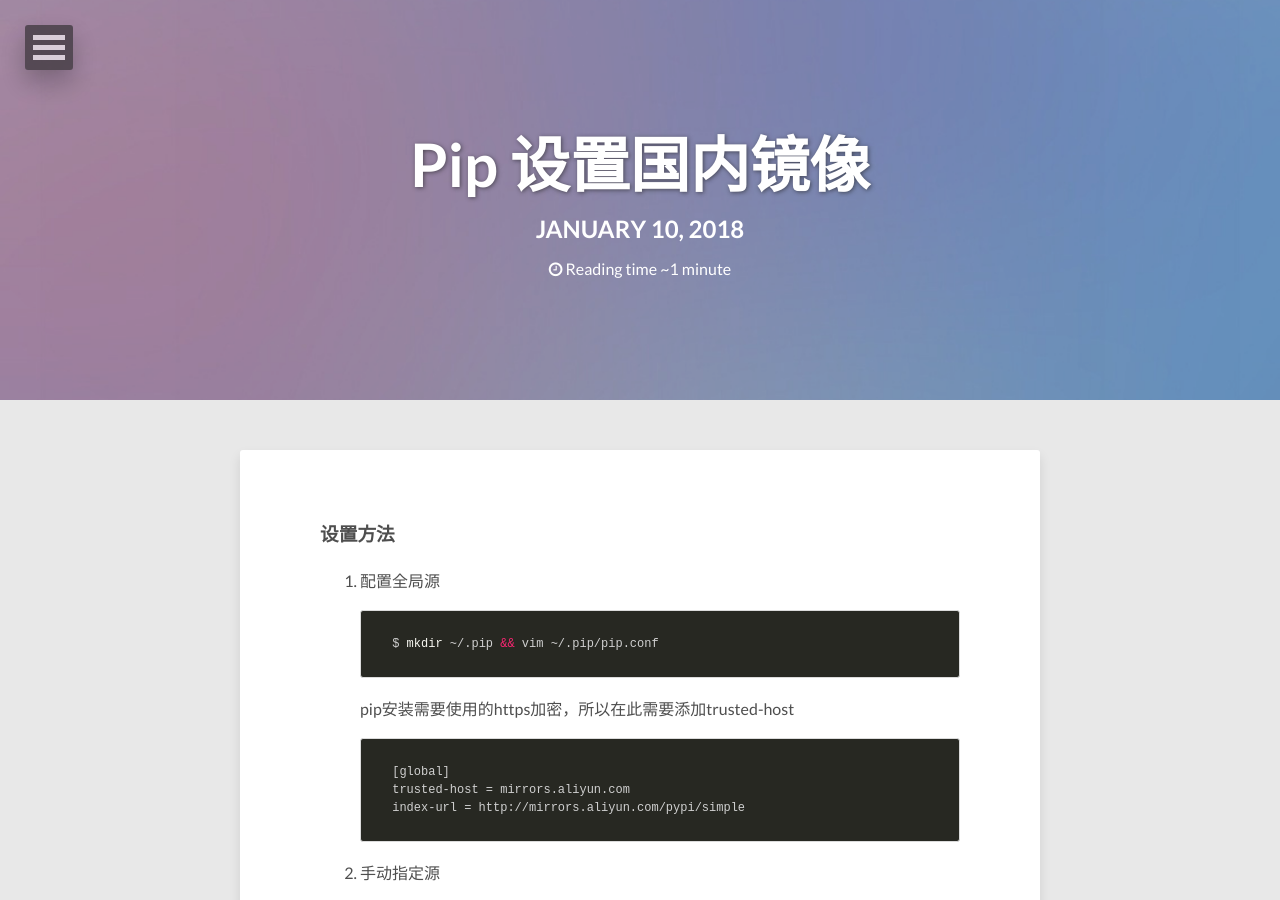
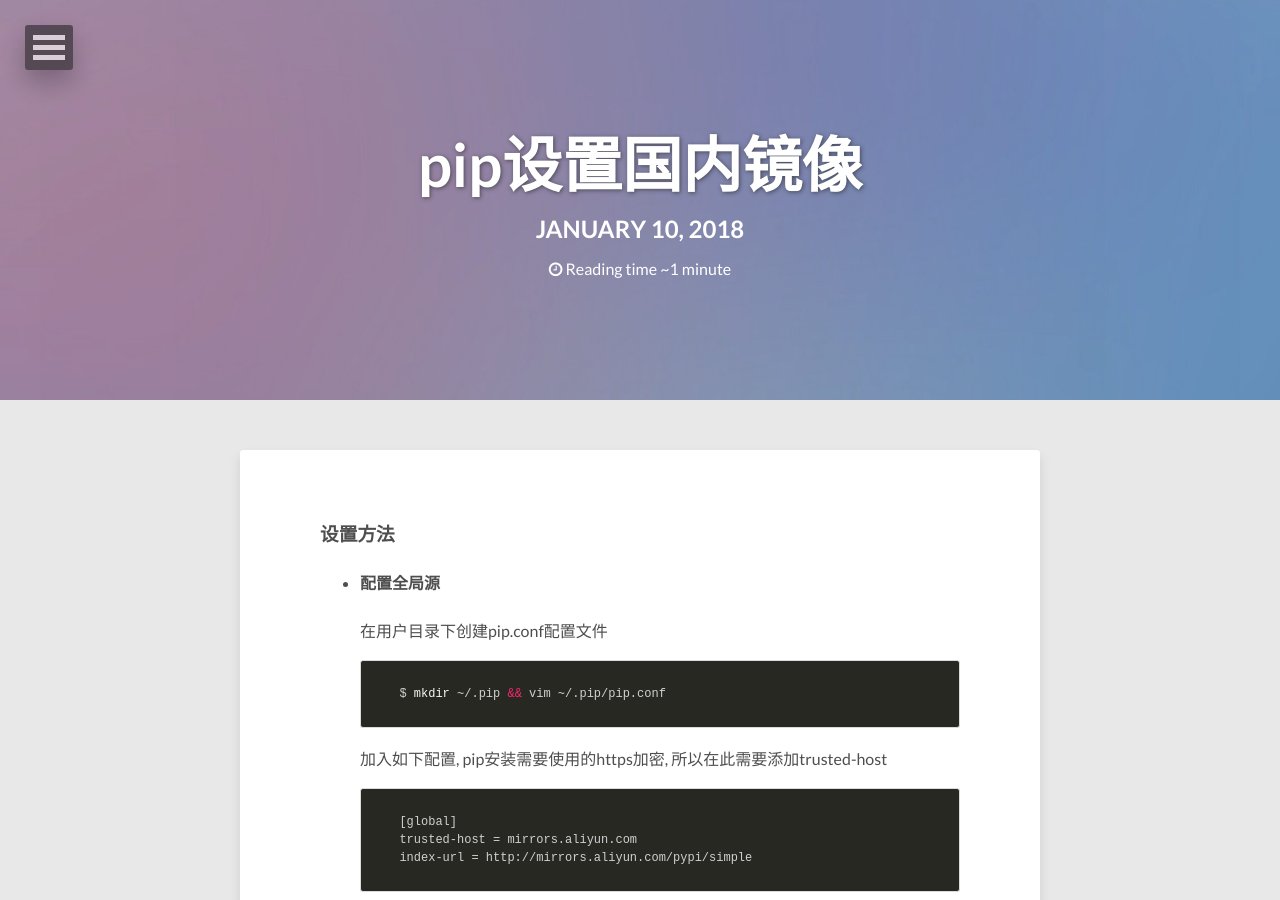
Before and after one commit to fengxw/fengxw.github.io, a Jekyll site: the page built from _posts/2018-01-10-setup-python-mirrors.md, in a window 1280 px wide and 900 px high. Built offline with Jekyll 4.4.1, drawn with Linux system fonts in a browser that asks for light colours; nearby versions of some CDN libraries; comment, search, counter and statistics services are not loaded.

Commit message:
add a new post

````diff
--- a/_posts/2018-01-10-setup-python-mirrors.md
+++ b/_posts/2018-01-10-setup-python-mirrors.md
@@ -1,6 +1,6 @@
 ---
 layout: post
-title: Pip 设置国内镜像
+title: pip设置国内镜像
 modified: 2018-01-10
 tags: [python, pip, mirrors]
 image:
@@ -9,13 +9,14 @@ image:
 
 ### 设置方法
 
-1. 配置全局源
+- #### 配置全局源
 
+    在用户目录下创建pip.conf配置文件
     ```console
     $ mkdir ~/.pip && vim ~/.pip/pip.conf
     ```
 
-    pip安装需要使用的https加密，所以在此需要添加trusted-host
+    加入如下配置, pip安装需要使用的https加密, 所以在此需要添加trusted-host
 
     ```
     [global]
````
Also changed, not shown: other parts of _posts/2018-01-10-setup-python-mirrors.md (+1 -1 lines).
